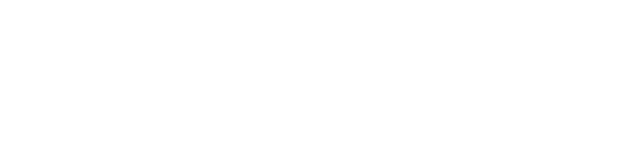
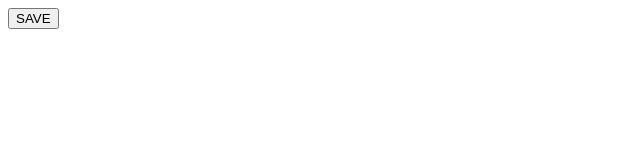
Before and after one commit to hoshikitsunoda/tooltip, a website: page public/index.html in a window 1280 px wide. Shown: the whole page, without its empty margins (0-640 px from the left). Drawn offline with Linux system fonts and the light colour scheme.

Commit message:
In index.html, add a button element. #1

```diff
--- a/public/index.html
+++ b/public/index.html
@@ -6,6 +6,7 @@
     <title>Tooltip!</title>
   </head>
   <body>
+    <button type="button" name="button">SAVE</button>
   <script type="text/javascript" src="main.js"></script>
   </body>
 </html>
```
